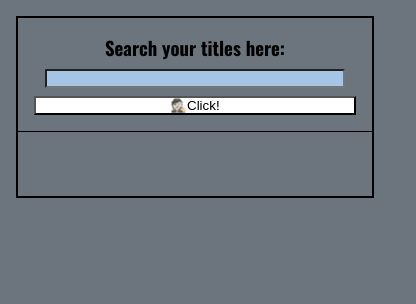
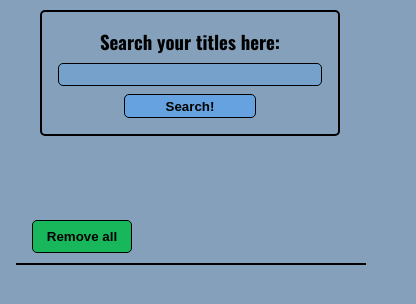
Before and after one commit to Adalab/modulo-2-evaluacion-final-idontwanttobeanurseanymore, a plain HTML site: page docs/index.html in a window 390 px wide. Shown: the whole page, 416 px wide, since content can reach past the window. Drawn offline with nearby package versions, Linux system fonts and the light colour scheme.

Commit message:
remove all btn added

```diff
--- a/docs/index.html
+++ b/docs/index.html
@@ -8,7 +8,7 @@
     <link rel="preconnect" href="https://fonts.gstatic.com" crossorigin>
     <link href="https://fonts.googleapis.com/css2?family=Oswald:wght@200..700&display=swap" rel="stylesheet">
 
-    <link rel="stylesheet" crossorigin href="./assets/index-DIn40l6a.css">
+    <link rel="stylesheet" crossorigin href="./assets/index-CfylQDhi.css">
   </head>
 
   <body>
@@ -18,18 +18,18 @@
   <form class="search_form js_search">
     <h3>Search your titles here:</h3>
     <input class="search_input js_search_input" type="text" name="inputName" id="inputName" placeholder="">
-    <button class="search_btn js_search_btn" type="submit">🕵🏻Click!</button>
+    <button class="btn js_search_btn" type="submit">Search!</button>
   </form>
   <div class="fav_div js_fav_div">
+
     <h3 class="message js_fav_message"></h3>
     <ul class="fav_ul js_fav_ul">
       <!--
       BONUS:
-        - X para borrar fav
-        - resaltar en búsqueda si ya es fav
         - borrar todos los fav con un botón
       -->
     </ul>
+    <button class="remove_all_btn js_remove_all_btn">Remove all</button>
   </div>
   </div>
   <div class="results_div js_results_div">
--- a/docs/js/main.js
+++ b/docs/js/main.js
@@ -1,5 +1,5 @@
-const c=document.querySelector(".js_search_input"),_=document.querySelector(".js_search_btn"),m=document.querySelector(".js_results_ul"),v=document.querySelector(".js_fav_ul");document.querySelector(".js_list");const h=document.querySelector(".js_result_message"),d=document.querySelector(".js_fav_message");let n=[],s=[];function w(){const e=JSON.parse(localStorage.getItem("favs"));e&&(s=e,u())}function g(e){const t=e.show.name,o=e.show.id,l=e.show.image?`<img src=" ${e.show.image.medium}">`:'<img src="https://placehold.co/210x295?text=No+Image+Available">',f=e.show.rating.average?`★ ${e.show.rating.average}`:"No rate available";return`
-    <li class="list js_list" id="${o}" style="background-color: ${s.some(i=>i.show.id===o)?"pink":""}"><button class="remove_btn js_remove_btn">X</button><h3 class="name">${t.slice(0,20)}</h3>${l}<h3 class="rate">${f}</h3>
+const c=document.querySelector(".js_search_input"),y=document.querySelector(".js_search_btn"),f=document.querySelector(".js_remove_all_btn"),v=document.querySelector(".js_results_ul"),g=document.querySelector(".js_fav_ul");document.querySelector(".js_list");const h=document.querySelector(".js_result_message"),u=document.querySelector(".js_fav_message");let n=[],s=[];function w(){const e=JSON.parse(localStorage.getItem("favs"));e&&(s=e,i())}function S(e){const t=e.show.name,o=e.show.id,r=e.show.image?`<img src=" ${e.show.image.medium}">`:'<img src="https://placehold.co/210x295?text=No+Image+Available">',m=e.show.rating.average?`★ ${e.show.rating.average}`:"No rate available";return`
+    <li class="list js_list" id="${o}" style="background-color: ${s.some(d=>d.show.id===o)?"pink":""}"><button class="remove_btn js_remove_btn">X</button><h3 class="name">${t.slice(0,20)}</h3>${r}<h3 class="rate">${m}</h3>
     </li>
-    `}function r(e){let t="";for(const o of e)t+=g(o);c.value?t?h.textContent=`Your search: ' ${c.value} '`:h.textContent=`We couldn't find ' ${c.value} '`:h.textContent="",m.innerHTML=t}function u(){let e="";for(const t of s)e+=g(t);v.innerHTML=e,s.length>0?(d.textContent="Your ♥ shows:",d.style.display="block"):d.textContent="There's no ♥ yet"}function p(e){e.preventDefault(),fetch(`https://api.tvmaze.com/search/shows?q=${c.value}`).then(t=>t.json()).then(t=>{n=t,localStorage.setItem("cache",JSON.stringify(n)),r(n)})}function S(e){const t=e.target.closest(".js_list");if(!t)return;const o=parseInt(t.id);if(e.target.classList.contains("js_remove_btn")){const a=s.findIndex(i=>i.show.id===o);a!==-1&&(s.splice(a,1),localStorage.setItem("favs",JSON.stringify(s))),r(n),u();return}const l=n.find(a=>a.show.id===o);if(!l)return;s.findIndex(a=>a.show.id===o)===-1&&(s.push(l),localStorage.setItem("favs",JSON.stringify(s)),r(n),u())}function y(){const e=localStorage.getItem("cache");e&&e!=="undefined"?n=JSON.parse(e):c.value&&fetch(`https://api.tvmaze.com/search/shows?q=${c.value}`).then(t=>t.json()).then(t=>{n=t,localStorage.setItem("cache",JSON.stringify(n)),r(n)})}_.addEventListener("click",p);m.addEventListener("click",S);v.addEventListener("click",S);w();y();
+    `}function l(e){let t="";for(const o of e)t+=S(o);c.value?t?h.textContent=`Your search: ' ${c.value} '`:h.textContent=`We couldn't find ' ${c.value} '`:h.textContent="",v.innerHTML=t}function i(){let e="";for(const t of s)e+=S(t);g.innerHTML=e,s.length>0?(u.textContent="Your ♥ shows:",u.style.display="block",f.style.display="block"):(u.textContent="There's no ♥ yet",f.style.display="none")}function p(e){e.preventDefault(),fetch(`https://api.tvmaze.com/search/shows?q=${c.value}`).then(t=>t.json()).then(t=>{n=t,localStorage.setItem("cache",JSON.stringify(n)),l(n)})}function _(e){const t=e.target.closest(".js_list");if(!t)return;const o=parseInt(t.id);if(e.target.classList.contains("js_remove_btn")){const a=s.findIndex(d=>d.show.id===o);a!==-1&&(s.splice(a,1),localStorage.setItem("favs",JSON.stringify(s))),l(n),i();return}const r=n.find(a=>a.show.id===o);if(!r)return;s.findIndex(a=>a.show.id===o)===-1&&(s.push(r),localStorage.setItem("favs",JSON.stringify(s)),l(n),i())}function I(){s=[],localStorage.setItem("favs",JSON.stringify(s)),l(n),i()}function j(){const e=localStorage.getItem("cache");e&&e!=="undefined"?n=JSON.parse(e):c.value&&fetch(`https://api.tvmaze.com/search/shows?q=${c.value}`).then(t=>t.json()).then(t=>{n=t,localStorage.setItem("cache",JSON.stringify(n)),l(n)})}y.addEventListener("click",p);f.addEventListener("click",I);v.addEventListener("click",_);g.addEventListener("click",_);w();j();
 //# sourceMappingURL=data:application/json;charset=utf-8;base64,eyJ2ZXJzaW9uIjozLCJmaWxlIjoibWFpbi5qcyIsInNvdXJjZXMiOltdLCJzb3VyY2VzQ29udGVudCI6W10sIm5hbWVzIjpbXSwibWFwcGluZ3MiOiI7OzsifQ==
--- a/src/scss/core/_variables.scss
+++ b/src/scss/core/_variables.scss
@@ -2,7 +2,10 @@
 $font-main: 'Oswald', sans-serif;
 
 // colors
-$color-bg: #6c757d;
-$color-secondary: #adb5bd;
-$color-search: #a4c5e6;
+$color-bg: #85a0bb;
+$color-secondary: #ffc0cb;
+$color-search: #65a2df;
+$color-searchInput: #65a2df71;
 $color-other: #4a2222;
+$color-remove: #19b75b;
+$color-remove-secondary: #ff0303a5;
--- a/src/scss/layout/_page.scss
+++ b/src/scss/layout/_page.scss
@@ -15,30 +15,53 @@ main{
 }
 .left_side{
     display: block;
-    width: 402px;
-    border: 2px solid #000;
-
+    width: 403px;
+    border: 2px solid #000000;
+    border-radius: 5px;
 }
 .search_form{
+    position: sticky;
+    top: 0px;
+    background-color: vars.$color-bg;
     display: flex;
     flex-direction: column;
     align-items: center;
     gap: 0.5rem;
     width: 400px;
     justify-content: center;
-    border-bottom: 1px solid black;
+    border-bottom: 1px solid #000000;
     padding: 1rem;
+    border-radius: 5px 5px 0 0;
 }
 .search_input{
     width: 100%;
     max-width: 300px;
+    background-color: vars.$color-searchInput;
+    padding: 0.2rem 0.5rem;
+    color: #000000;
+    font-weight: 700;
+    border: 1px solid black;
+    border-radius: 5px;
+}
+.btn{
+    width: 50%;
     background-color: vars.$color-search;
-    padding: 0 0.5rem;
+    cursor: pointer;
+    font-weight: 700;
+    padding: 0.2rem 0.5rem;
+    border: 1px solid #000000;
+    border-radius: 5px;
 }
-.search_btn{
-    width: 50%;
-    background-color: white;
-    cursor: pointer;
+
+.remove_all_btn{
+    width: 100px;
+    margin: 0 1rem;
+    background-color: vars.$color-remove;
+    font-weight: 700;
+    border: 1px solid black;
+    padding: 0.5rem;
+    border-radius: 5px;
+    margin-bottom: 10px;
 }
 .results_ul{
     display: flex;
@@ -54,7 +77,7 @@ main{
     align-items: center;
     flex-wrap: wrap;
     gap: 1rem;
-    border: 1px dashed black;
+    border: 1px dashed #000000;
     padding: 1rem;
     width: 250px;
 }
@@ -68,7 +91,6 @@ main{
     text-align: center;
     align-items: center;
     padding: 1rem;
-
 }
 .fav_ul > li{
     display: flex;
@@ -88,10 +110,11 @@ main{
     margin-right: 5px;
     margin-top: 0.5rem;
     cursor: pointer;
+    background-color: vars.$color-remove;
+    border-radius: 5px;
+    font-weight: 900;
 }
-.remove_btn:hover{
-    background-color: vars.$color-other;
-}
+
 .fav_ul > li > img{
     width: 100px;
 }
@@ -101,9 +124,17 @@ main{
 }
 .message{
     padding: 2rem;
-    max-width:  400px;
+    max-width: 400px;
 }
-
+.btn:hover{
+    background-color: vars.$color-secondary
+}
+.remove_btn:hover{
+    background-color: vars.$color-remove-secondary;
+}
+.remove_all_btn:hover{
+    background-color: vars.$color-remove-secondary;
+}
 //@MEDIA
 
 @media (max-width: 700px) {
@@ -112,27 +143,38 @@ main{
   }
   main {
     flex-direction: column;
-    gap: 1.5rem;
+    //gap: 1.5rem;
   }
   .left_side {
-    max-width: 100%;
+    max-width: 350px;
+    border: none;
+    border-bottom: 2px solid #000000;
+    border-radius: 0px;
   }
   .search_form {
+    position: fixed;
+    background-color: vars.$color-bg;
+    top: 10px;
+    left: 40px;
+    border: 2px solid #000000;
+    width: 300px;
+    border-radius: 5px;
+  }
+  .search_input{
     width: 100%;
   }
-  .search_input,
-  .search_btn {
-    width: 100%;
+  .btn {
+    width: 50%;
   }
   .results_ul {
     flex-direction: column;
     padding: 1rem;
-    width: 400px;
+    width: 350px;
   }
   .results_ul > li{
     width: 100%;
     display: grid;
-    grid-template-columns: 25px 85px auto 80px;
+    grid-template-columns: 20px 70px auto 55px;
     padding: 0.5rem;
   }
   .list img {
@@ -142,14 +184,20 @@ main{
   .list h3 {
     font-size: 1rem;
   }
+  .fav_div{
+    margin-top: 140px;
+    border: none;
+  }
   .fav_ul {
+    border: none;
     flex-direction: column;
   }
   .fav_ul > li {
     width: 100%;
     display: grid;
-    grid-template-columns: 25px 85px auto 80px;
+    grid-template-columns: 20px 70px auto 55px;
     padding: 0.5rem;
+   // margin-bottom: 20px;
   }
   .fav_ul img {
     width: 50px;
```
Also changed, not shown: docs/assets/index-CfylQDhi.css (added, +1 -0 lines), docs/assets/index-DIn40l6a.css (deleted, +0 -1 lines), src/js/main.js (+13 -1 lines), src/partials/main.html (+3 -3 lines).
